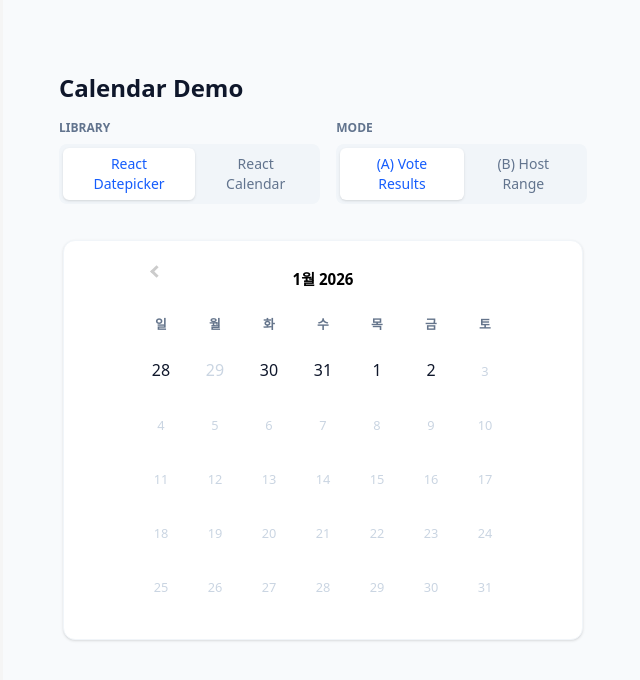
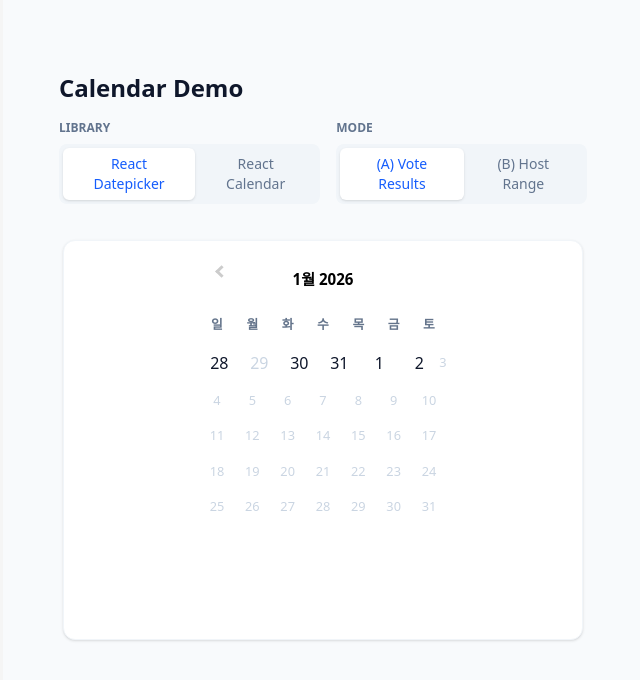
Before and after one commit to YAPP-Github/27th-Web-Team-2-FE, a Next.js app: page /calendar-demo in a window 1280 px wide. Shown: the top 680 px of the page, without its empty margins (317-957 px from the left). Built offline with nearby package versions, Linux system fonts and the light colour scheme; a web font is replaced by a local one.

Commit message:
feat: host Range에서의 디스플레이의 크기에 따른 Date picker의 동정 ui 적용

```diff
--- a/src/app/globals.css
+++ b/src/app/globals.css
@@ -557,34 +557,60 @@
 }
 
 /* React Datepicker overrides for cleaner look */
+/* Fluid Datepicker Layout */
 .react-datepicker {
   background-color: white !important;
   font-family: inherit !important;
   border: none !important;
-  /* width: 100% !important; */
+  width: 100% !important; /* Fill container */
+  display: flex !important;
+  flex-direction: column;
+}
+.react-datepicker__month-container {
+  width: 100% !important;
 }
 .react-datepicker__header {
   background-color: white !important;
   border-bottom: none !important;
   padding-top: 10px !important;
 }
+.react-datepicker__month {
+  margin: 0 !important;
+  display: flex;
+  flex-direction: column;
+  gap: 0; /* Adjust if vertical gap needed */
+}
+.react-datepicker__week,
+.react-datepicker__day-names {
+  display: flex !important;
+  justify-content: space-between;
+  width: 100% !important;
+}
 .react-datepicker__day-name {
   color: #64748b !important;
   font-weight: 600 !important;
-  width: 54px !important; /* Widen cell */
-  line-height: 54px !important;
+  flex: 1 !important; /* Distribute evenly */
+  width: auto !important;
+  line-height: 2.5rem !important; /* Mobile friendly height */
   margin: 0 !important;
+  text-align: center;
+}
+@media (min-width: 640px) {
+  .react-datepicker__day-name {
+    line-height: 54px !important;
+  }
 }
 .react-datepicker__triangle {
   display: none;
 }
-.react-datepicker__month {
-  margin: 0 !important;
-}
 .react-datepicker__day {
-  width: 54px !important; /* Widen cell */
-  height: 54px !important;
-  line-height: 54px !important;
+  flex: 1 !important; /* Distribute evenly */
+  width: auto !important;
+  height: auto !important;
+  aspect-ratio: 1 / 1; /* Keep square */
+  display: flex !important;
+  align-items: center;
+  justify-content: center;
   margin: 0 !important;
 }
 /* Disable default keyboard selected style to avoid ugly outline */
```
